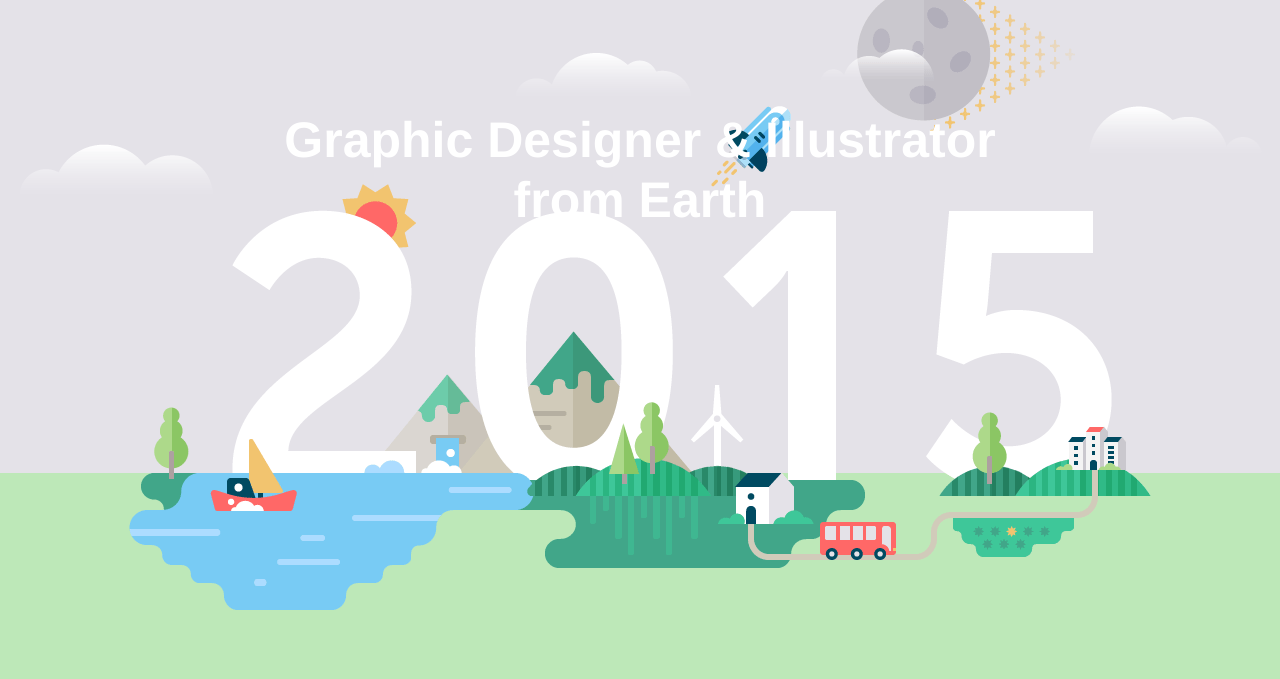
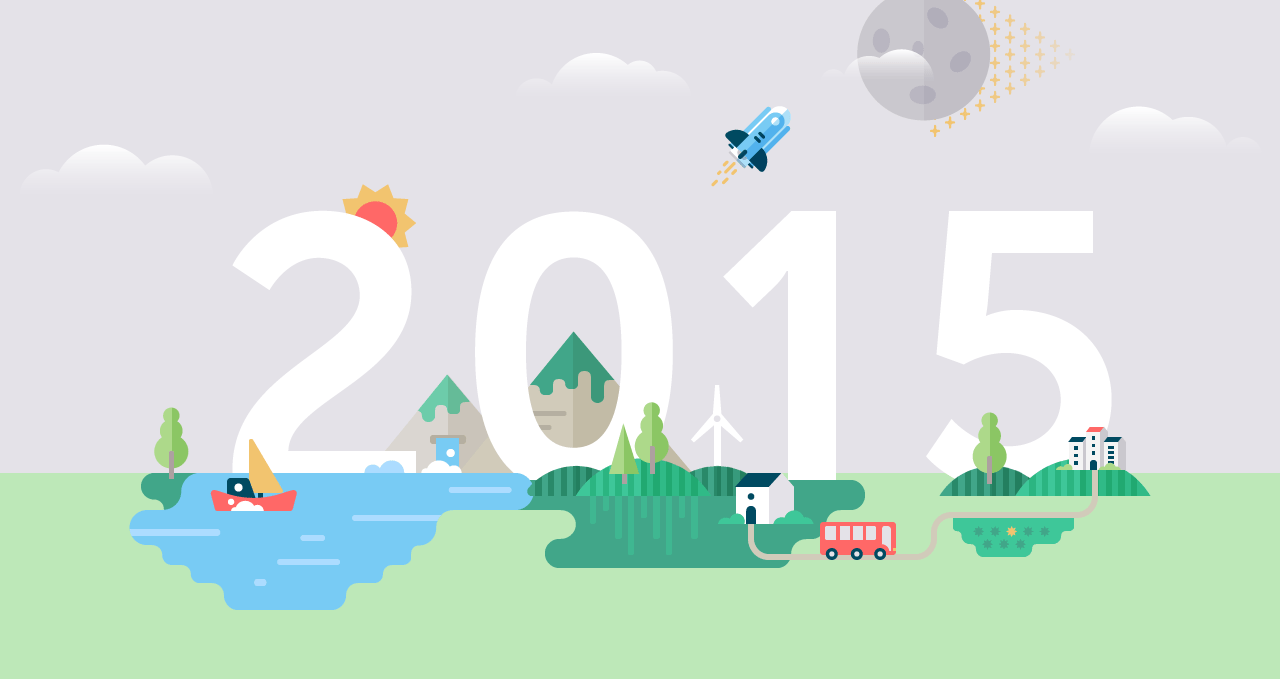
Before and after one commit to Mylenela/old.mylenela.fr, a Django app: template templates/pages/home.html in a window 1280 px wide. Shown: the part 99-778 px from the top of the page. Run offline with Django 3.2, Linux system fonts and the light colour scheme; the template is opened without the code that fills it: most values are stand-ins (such as "Sample title", 1, 10 or a date in 2020); grey boxes marked "Sample" are stand-in pictures; parts of the project's set-up code (start-up, migrations or seed data) failed here and were passed over; some libraries are stand-ins or nearby versions.

Commit message:
Remove h1 text

```diff
--- a/templates/pages/home.html
+++ b/templates/pages/home.html
@@ -10,7 +10,7 @@
     	<div class="container">
     		<div class="row">
     			<div class="col-md-8 col-md-offset-2">
-    				<h1 class="text-center">{% trans "Graphic Designer &amp; Illustrator<br>from Earth" %}</h1>
+    				<h1 class="text-center"></h1>
     			</div>
     		</div>
     	</div>
```
